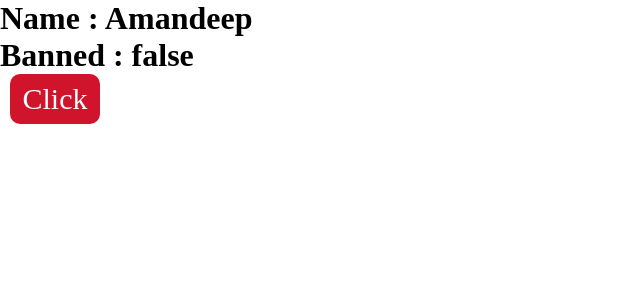
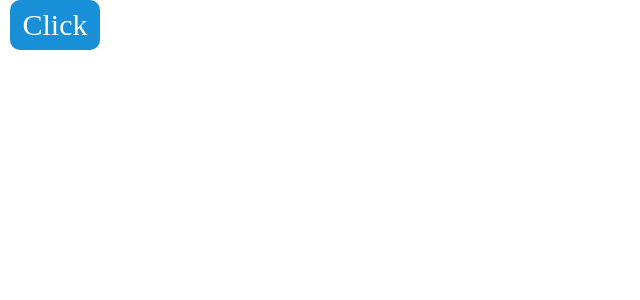
Before and after one commit to amandeep-singh-parihar/React-js, a React (Vite) app: page / in a window 1280 px wide. Shown: the top 300 px of the page, without its empty margins (0-640 px from the left). Built offline with nearby package versions, Linux system fonts and the light colour scheme.

Commit message:
update value in object

```diff
--- a/src/App.jsx
+++ b/src/App.jsx
@@ -5,18 +5,19 @@ import "./App.css";
 
 function App() {
   // const data = ["aman", "deep", "singh", "parihar"];
-  const [val, setVal] = useState({ name: "Amandeep", isBanned: false });
+  const [val, setVal] = useState({ name: "Amandeep", age: 20 });
 
   return (
     <div>
       {/* <Card></Card> */}
       {/* <Card2></Card2> */}
-      <h1>Name : {val.name}</h1>
-      <h1>Banned : {val.isBanned.toString()}</h1>
       <button
-        className={`${
-          val.isBanned ? "btn blue" : "btn red"}`}
-        onClick={() => setVal({ ...val, isBanned: !val.isBanned })}>
+        onClick={() => {
+          setVal({ ...val, gender: "male" });
+          console.log(val);
+        }}
+        className="btn blue"
+      >
         Click
       </button>
     </div>
```
